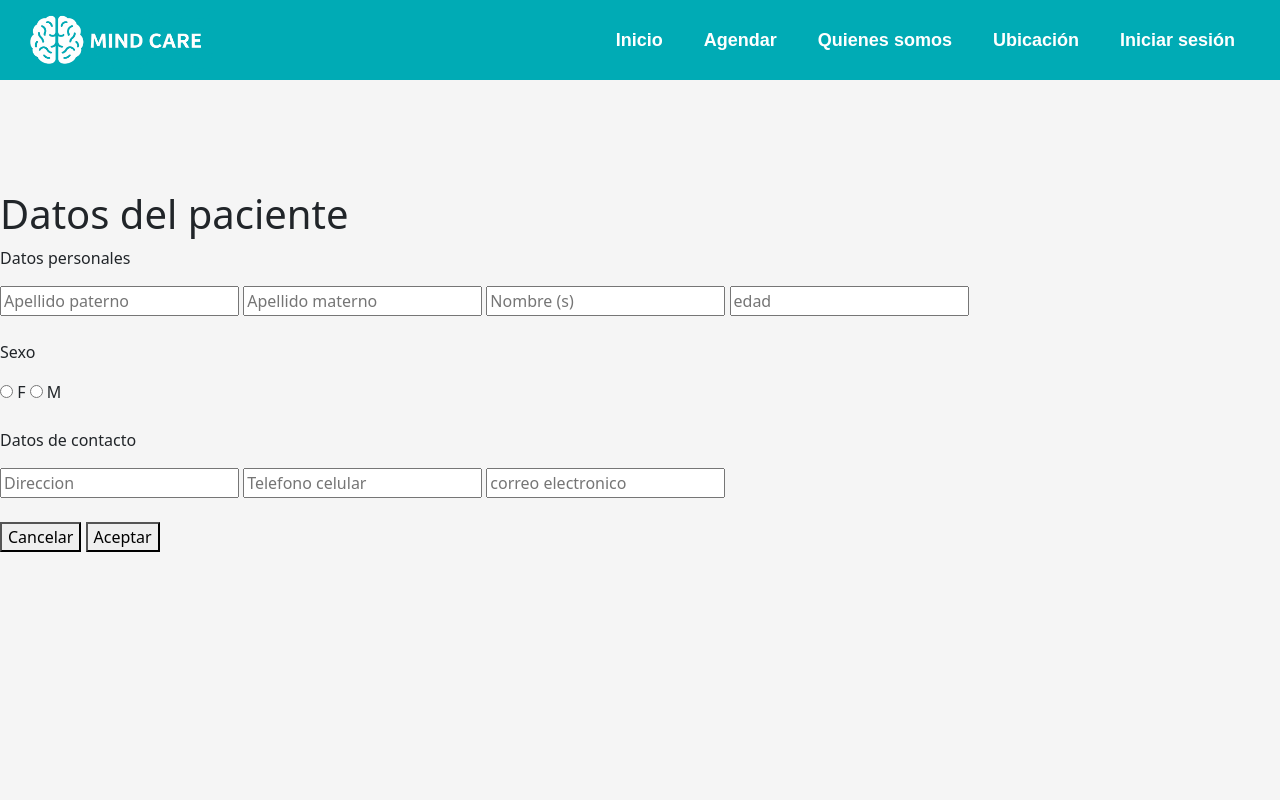
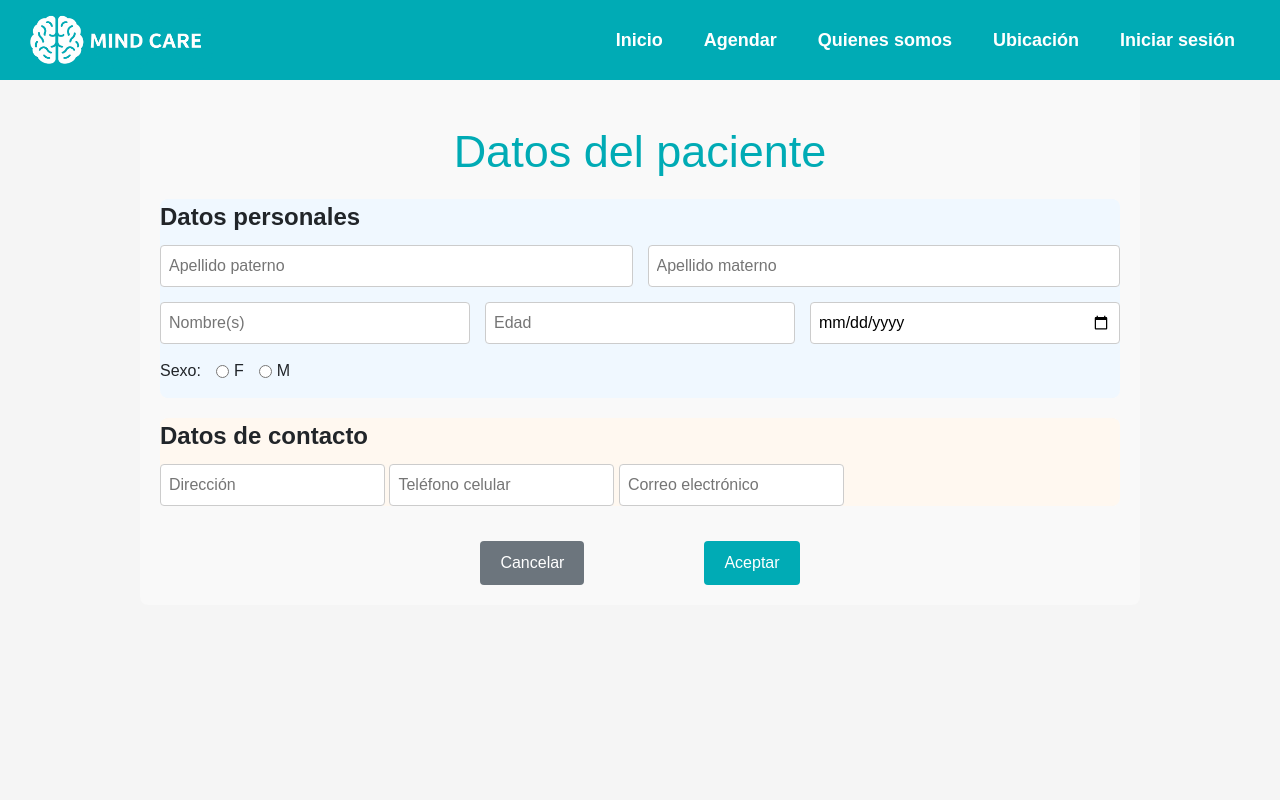
Before and after one commit to Hdz-JC/WebSiteMindCare_Test, a Flask app: page /registro in a window 1280 px wide. Run offline with Flask 3, Linux system fonts and the light colour scheme.

Commit message:
Sprint 1 completado

```diff
--- a/app/static/css/style_registro.css
+++ b/app/static/css/style_registro.css
@@ -1,4 +1,91 @@
-h1
+body
 {
-    margin-top: 150px;
+    font-family: "Nunito", sans-serif;
 }
+
+.formulario
+{
+  max-width: 1000px;
+  margin: auto;
+  padding: 20px;
+  background-color: #f9f9f9;
+  border-radius: 8px;
+}
+
+h2
+{
+  text-align: center;
+  margin-bottom: 20px;
+  margin-top: 65px;
+  font-size: 45px;
+  color: #00abb5;
+}
+
+#datosPersonales
+{
+  background-color: #f0f8ff;
+  border-radius: 8px;
+  margin-bottom: 20px;
+}
+
+#datosContacto
+{
+  background-color: #fff8f0;
+  border-radius: 8px;
+}
+
+legend
+{
+  font-weight: bold;
+  margin-bottom: 10px;
+}
+
+.fila
+{
+  display: flex;
+  flex-wrap: wrap;
+  gap: 15px;
+  margin-bottom: 15px;
+}
+
+input[type="text"],
+input[type="number"],
+input[type="date"],
+input[type="tel"],
+input[type="email"]
+{
+  flex: 1;
+  padding: 8px;
+  border: 1px solid #ccc;
+  border-radius: 4px;
+}
+
+.fila label
+{
+  display: flex;
+  align-items: center;
+  gap: 5px;
+}
+
+.botones
+{
+  display: flex;
+  justify-content: center;
+  gap: 120px;
+  margin-top: 35px;
+}
+
+button
+{
+  padding: 10px 20px;
+  border: none;
+  border-radius: 4px;
+  background-color: #00abb5;
+  color: white;
+  cursor: pointer;
+}
+
+button[type="button"]
+{
+  background-color: #6c757d;
+}
--- a/app/templates/components/login_modal.html
+++ b/app/templates/components/login_modal.html
@@ -19,7 +19,9 @@
                         <span>¿No tienes una cuenta?</span>
                         <a href="{{ url_for('main_bp.registro') }}" target="_blank" class="text-primary fw-bold">Regístrate</a>
                     </div>
+                    <div class="text-center">
                     <button type="submit" class="btn btn-primary">Aceptar</button>
+                    </div>
                     </form>
                 </div>
             </div>
--- a/app/templates/public/quienesSomos.html
+++ b/app/templates/public/quienesSomos.html
@@ -8,7 +8,7 @@
 {% extends 'base.html' %}
 {% block content %}
     <div class="content">
-        <!--<img src="{{ url_for('static', filename='img/psicologoInicio.jpg') }}">-->
+        <img src="{{ url_for('static', filename='img/psicologa.jpg') }}">
         <div class="text">
             <h1>¿Quienes somos?</h1>
             <p><strong>Mind Care</strong> es un espacio diseñado para acompañarte
--- a/app/templates/public/registro.html
+++ b/app/templates/public/registro.html
@@ -9,32 +9,34 @@
 {% extends 'base.html' %}
 
 {% block content %}
-    <h1>Datos del paciente</h1>
-
-    <form>
-        <p>Datos personales</p>
-        <input type="text" id="paterno" placeholder="Apellido paterno">
-        <input type="text" id="materno" placeholder="Apellido materno">
-        <input type="text" id="nombre" placeholder="Nombre (s)">
-        <input type="number" id="edad" placeholder="edad">
-        <br><br>
-
-        <p>Sexo</p>
-        <input type="radio" id="femenino" name="sexo" value="F">
-        <label for="femenino">F</label>
-
-        <input type="radio" id="masculino" name="sexo" value="M">
-        <label for="masculino">M</label>
-
-        <br><br>
-        <p>Datos de contacto</p>
-        <input type="text" id="direccion" placeholder="Direccion">
-        <input type="number" id="telefono" placeholder="Telefono celular">
-        <input type="email" id="correo" placeholder="correo electronico">
-
-        <br><br>
-        <button type="button">Cancelar</button>
-        <button type="submit">Aceptar</button>
-
+    <form class="formulario">
+        <h2>Datos del paciente</h2>
+        <fieldset id="datosPersonales">
+            <legend>Datos personales</legend>
+            <div class="fila">
+                <input type="text" placeholder="Apellido paterno">
+                <input type="text" placeholder="Apellido materno">
+            </div>
+            <div class="fila">
+                <input type="text" placeholder="Nombre(s)">
+                <input type="number" placeholder="Edad">
+                <input type="date" placeholder="Fecha de nacimiento">
+            </div>
+            <div class="fila">
+                <label>Sexo:</label>
+                <label><input type="radio" name="sexo" value="F"> F</label>
+                <label><input type="radio" name="sexo" value="M"> M</label>
+            </div>
+        </fieldset>
+        <fieldset id="datosContacto">
+            <legend>Datos de contacto</legend>
+            <input type="text" placeholder="Dirección">
+            <input type="tel" placeholder="Teléfono celular">
+            <input type="email" placeholder="Correo electrónico">
+        </fieldset>
+        <div class="botones">
+            <button type="button">Cancelar</button>
+            <button type="submit">Aceptar</button>
+        </div>
     </form>
 {% endblock %}
```
Also changed, not shown: app/static/css/style_inicio.css (+5 -6 lines), app/static/css/style_quienesSomos.css (+4 -4 lines), app/__init__.py (line endings or trailing spaces), app/controllers/public/main_routes.py (line endings or trailing spaces), app/static/img/psicologa.jpg (added), app/templates/base.html (line endings or trailing spaces), run.py (line endings or trailing spaces).
